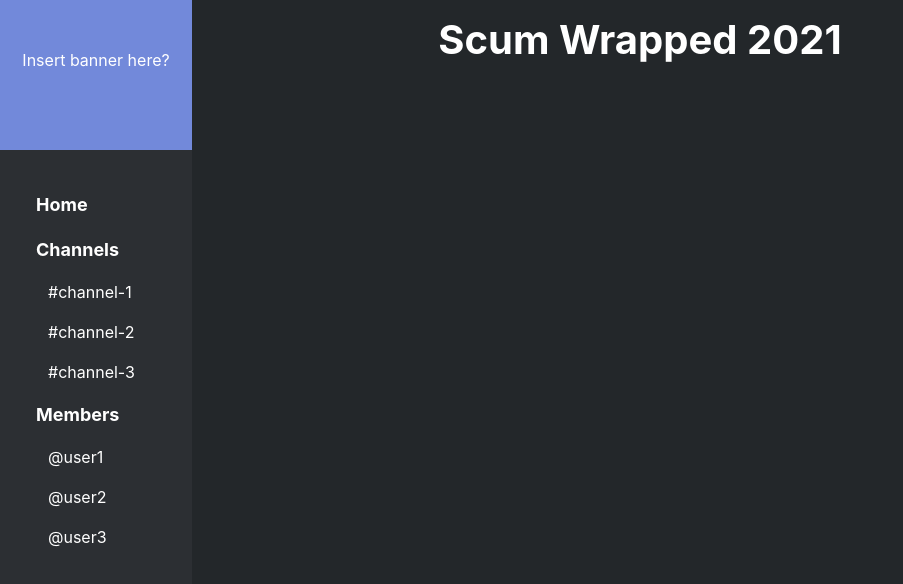
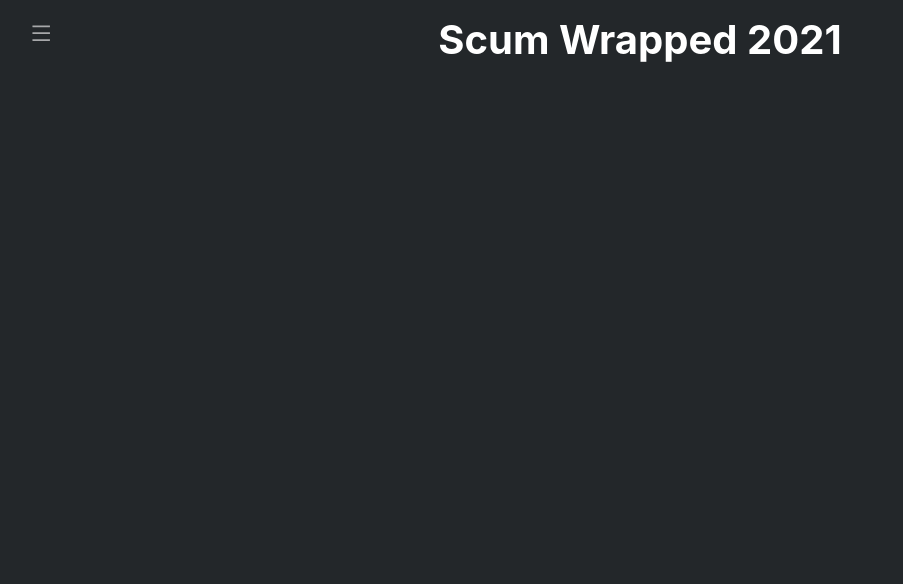
Before and after one commit to binoy-d/discord-wrapped, a React (Create React App) app in the folder client/: page / in a window 1280 px wide. Shown: the top 584 px of the page, without its empty margins (0-903 px from the left). Built offline with nearby package versions, Linux system fonts and the light colour scheme.

Commit message:
update sidebar

```diff
--- a/client/package.json
+++ b/client/package.json
@@ -8,6 +8,7 @@
     "@testing-library/user-event": "^13.5.0",
     "react": "^17.0.2",
     "react-dom": "^17.0.2",
+    "react-icons": "^4.3.1",
     "react-minimal-side-navigation": "^1.9.2",
     "react-router": "^6.2.1",
     "react-router-dom": "^6.2.1",
--- a/client/src/App.js
+++ b/client/src/App.js
@@ -1,6 +1,6 @@
 import './App.css';
 import Sidebar from './components/Sidebar';
-import HomePage from './pages/home/HomePage';
+import MainPage from './pages/main/MainPage';
 import ChannelPage from './pages/channel/ChannelPage';
 import MemberPage from './pages/member/MemberPage';
 import ChannelStatsPage from './pages/channelstats/ChannelStatsPage';
@@ -11,7 +11,7 @@ function App() {
   return (
       <Routes>
         <Route path="/" element={<PageLayout />}>
-          <Route index element={<HomePage />} />
+          <Route index element={<MainPage />} />
           <Route path="/channels/:id" element={<ChannelPage />} />
           <Route path="/members/:id" element={<MemberPage />} />
           <Route path="channels" element={<ChannelStatsPage />} />
--- a/client/src/components/Sidebar.css
+++ b/client/src/components/Sidebar.css
@@ -50,3 +50,36 @@
     color:var(--discord-full-white);
     text-decoration: none;
 }
+
+.closed-sidebar-btn{
+    background-color: transparent;
+    border-color: transparent;
+    opacity: 60%;
+    color:var(--discord-full-white);
+    top:0.5em;
+    left:1em;
+    position: absolute;
+    font-size: 1.4em;
+    transition: all 0.1s ease-in;
+}
+
+
+.closed-sidebar-btn:hover{
+    opacity:100%;
+}
+
+.opened-sidebar-btn{
+    position: absolute;
+    top:0.5em;
+    right:1em;
+    opacity: 60%;
+    transition: all 0.1s ease-in;
+    background-color: transparent;
+    border-color: transparent;
+    font-size: 1.4em;
+    color:var(--discord-full-white);
+}
+
+.opened-sidebar-btn:hover{
+    opacity: 100%;
+}
--- a/client/src/components/Sidebar.jsx
+++ b/client/src/components/Sidebar.jsx
@@ -1,4 +1,5 @@
-import React from 'react';
+import React, { useState } from 'react';
+import {AiOutlineMenu, AiOutlineClose} from "react-icons/ai";
 import './Sidebar.css';
 import { Link } from "react-router-dom";
 
@@ -7,11 +8,22 @@ const data = {
     "members": ["user1", "user2", "user3"],
     "channels": ["channel-1", "channel-2", "channel-3"]
 }
-function Sidebar() {
-    return (
+
+const ClosedSidebar = ({handleClosedButtonClick}) =>
+    <button className="closed-sidebar-btn" onClick = {handleClosedButtonClick}>
+        <AiOutlineMenu />
+    </button>
+
+
+
+
+const OpenSidebar = ({handleOpenedButtonClick}) =>
     <div className="d-sidebar">
         <div className="d-sidebar-banner">
-                Insert banner here?
+            banner?
+            <button className="opened-sidebar-btn" onClick = {handleOpenedButtonClick}>
+                <AiOutlineClose />
+            </button>
         </div>
         <Link className="d-sidebar-link" to="/">
             <div className="d-sidebar-item d-sidebar-headingitem">
@@ -25,7 +37,7 @@ function Sidebar() {
         </Link>
         {
             data.channels.map((name, i) =>
-                    <Link className="d-sidebar-link" to={`/channels/${name}`}>
+                <Link className="d-sidebar-link" to={`/channels/${name}`} key={"sidebar-channel-"+i}>
                     <div className="d-sidebar-item d-sidebar-subitem">
                         #{name}
                     </div>
@@ -39,7 +51,7 @@ function Sidebar() {
         </Link>
         {
             data.members.map((name, i) =>
-                    <Link className="d-sidebar-link" to={`/members/${name}`}>
+                <Link className="d-sidebar-link" to={`/members/${name}`} key={"sidebar-member-"+i}>
                     <div className="d-sidebar-item d-sidebar-subitem">
                         @{name}
                     </div>
@@ -47,6 +59,24 @@ function Sidebar() {
             )
         }
     </div>
+
+
+function Sidebar() {
+
+    const [open, setOpen] = useState(false);
+
+    const handleClosedButtonClick = (e) => {
+        e.preventDefault();
+        setOpen(true);
+    }
+
+    const handleOpenedButtonClick = (e) => {
+        e.preventDefault();
+        setOpen(false);
+    }
+
+    return (
+        open?<OpenSidebar handleOpenedButtonClick = {handleOpenedButtonClick} />:<ClosedSidebar handleClosedButtonClick={handleClosedButtonClick}/>
     );
 }
 
--- a/client/src/pages/home/HomePage.jsx
+++ /dev/null
@@ -1,13 +0,0 @@
-import './HomePage.css';
-
-function HomePage() {
-  return (
-    <div className="HomePage">
-        <h1 className="d-title text-center mt-3">
-            Scum Wrapped 2021
-        </h1>
-    </div>
-  );
-}
-
-export default HomePage;
--- /dev/null
+++ b/client/src/pages/main/MainPage.jsx
@@ -0,0 +1,13 @@
+import './MainPage.css';
+
+function MainPage() {
+  return (
+    <div className="MainPage">
+        <h1 className="d-title text-center mt-3">
+            Scum Wrapped 2021
+        </h1>
+    </div>
+  );
+}
+
+export default MainPage;
--- /dev/null
+++ b/package.json
@@ -0,0 +1,5 @@
+{
+  "dependencies": {
+    "react-icons": "^4.3.1"
+  }
+}
```
Also changed, not shown: client/src/pages/landing/LandingPage.jsx (added, +13 -0 lines), client/src/pages/main/MainPage.css (renamed from client/src/pages/home/HomePage.css), 2 other files (tests, documents, lock files or other folders). Lines whose indentation alone changed are shown as unchanged.
